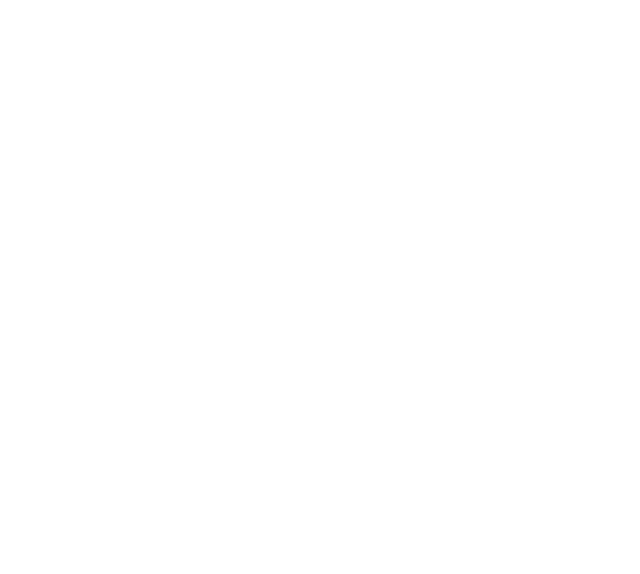
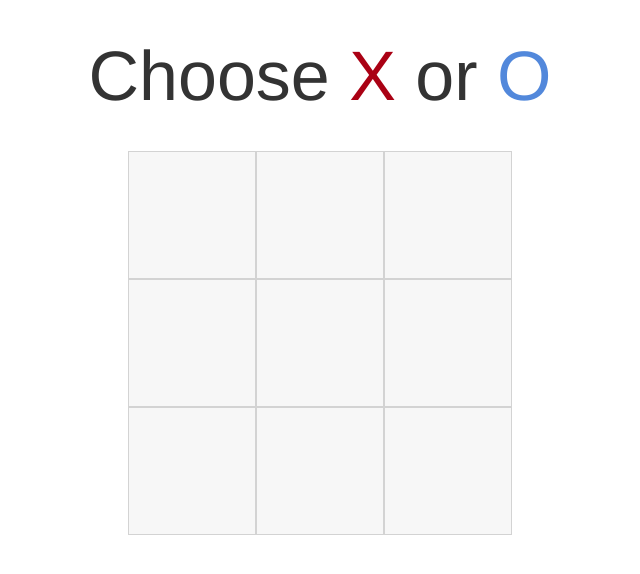
Before and after one commit to eastraining/t3-game-fcc, a plain HTML site: page index.html in a window 1280 px wide. Shown: the whole page, without its empty margins (320-960 px from the left). Drawn offline with nearby package versions, Linux system fonts and the light colour scheme.

Commit message:
UI complete

```diff
--- a/css/main.css
+++ b/css/main.css
@@ -0,0 +1,61 @@
+.top-title {
+	margin: 2vmax 0vmax 2vmax 0vmax;
+	font-size: 7rem;
+}
+
+.square-grid {
+	display: flex;
+	flex-wrap: wrap;
+	height: 30vmax;
+	width: 30vmax;
+	margin: auto;
+}
+
+.square-grid__cell {
+	background-color: #E5E5E5;
+	background-color: rgba(0, 0, 0, 0.03);
+	border: 1px solid #D3D3D3;
+	overflow: hidden;
+	position: relative;
+	flex-basis: 33.3%;
+	height: 33.3%;
+	display: flex;
+	align-items: center;
+	justify-content: center;
+	font-size: 20rem;
+}
+
+.square-grid__cell:hover {
+	background-color: #CCCCCC;
+	background-color: rgba(0, 0, 0, 0.1);
+}
+
+.color-red {
+	color: #AA0114;
+}
+
+.color-red:hover, .color-red:focus {
+	color: #FF0000;
+}
+
+.color-blue {
+	color: #5288DB;
+}
+
+.color-blue:hover, .color-blue:focus {
+	color: #3399FF;
+}
+
+a, .square-grid__cell {
+	cursor: pointer;
+	cursor: hand;
+}
+
+a:hover,
+a:focus {
+	text-decoration: none;
+}
+a:focus {
+	outline: none;
+	outline-offset: none;
+}
--- a/index.html
+++ b/index.html
@@ -10,5 +10,27 @@
 </head>
 
 <body>
+		<div class="text-center text-inline top-title">
+		</div>
+		<div class="square-grid">
+			<div class="square-grid__cell" id="cell0">
+			</div>
+			<div class="square-grid__cell" id="cell1">
+			</div>
+			<div class="square-grid__cell" id="cell2">
+			</div>
+			<div class="square-grid__cell" id="cell3">
+			</div>
+			<div class="square-grid__cell" id="cell4">
+			</div>
+			<div class="square-grid__cell" id="cell5">
+			</div>
+			<div class="square-grid__cell" id="cell6">
+			</div>
+			<div class="square-grid__cell" id="cell7">
+			</div>
+			<div class="square-grid__cell" id="cell8">
+			</div>
+		</div>
 </body>
 </html>
--- a/js/main.js
+++ b/js/main.js
@@ -1,2 +1,37 @@
 $(document).ready(function() {
+	var humanPlayer = "";
+	var compPlayer = "";
+	var initTitleHtml = "Choose <a class='color-red'>X</a> or <a class='color-blue'>O</a>";
+	var gameTitleHtml = "You chose ";
+	var titleTag = $(".top-title");
+	var tagRed = "<a class='color-red'>";
+	var tagBlue = "<a class='color-blue'>";
+	var closeTag = "</a>";
+
+	// closure for updating html
+	function updater(tag) {
+		function inserter(content) {
+			return tag.html(content);
+		}
+		return inserter;
+	}
+
+	// initial setup
+	function initialise() {
+		updater(titleTag)(initTitleHtml);
+		$("a").click(function() {
+			humanPlayer = $(this).html();
+			if (humanPlayer == "X") {
+				compPlayer = "O";
+				updater(titleTag)(gameTitleHtml + tagRed + humanPlayer + closeTag);
+			}
+			else if (humanPlayer == "O") {
+				compPlayer = "X";
+				updater(titleTag)(gameTitleHtml + tagBlue + humanPlayer + closeTag);
+			}
+		});
+	}
+
+	initialise();
+
 });
```
